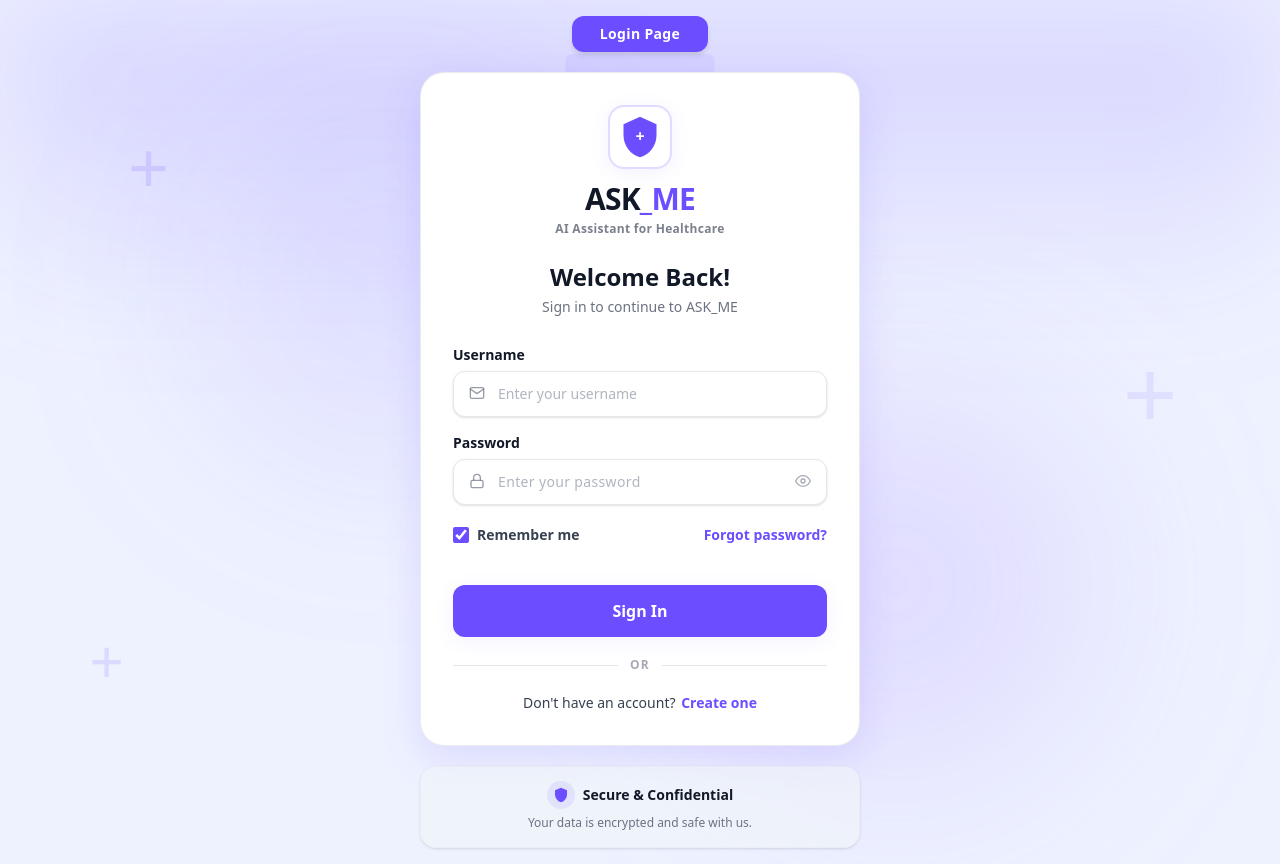
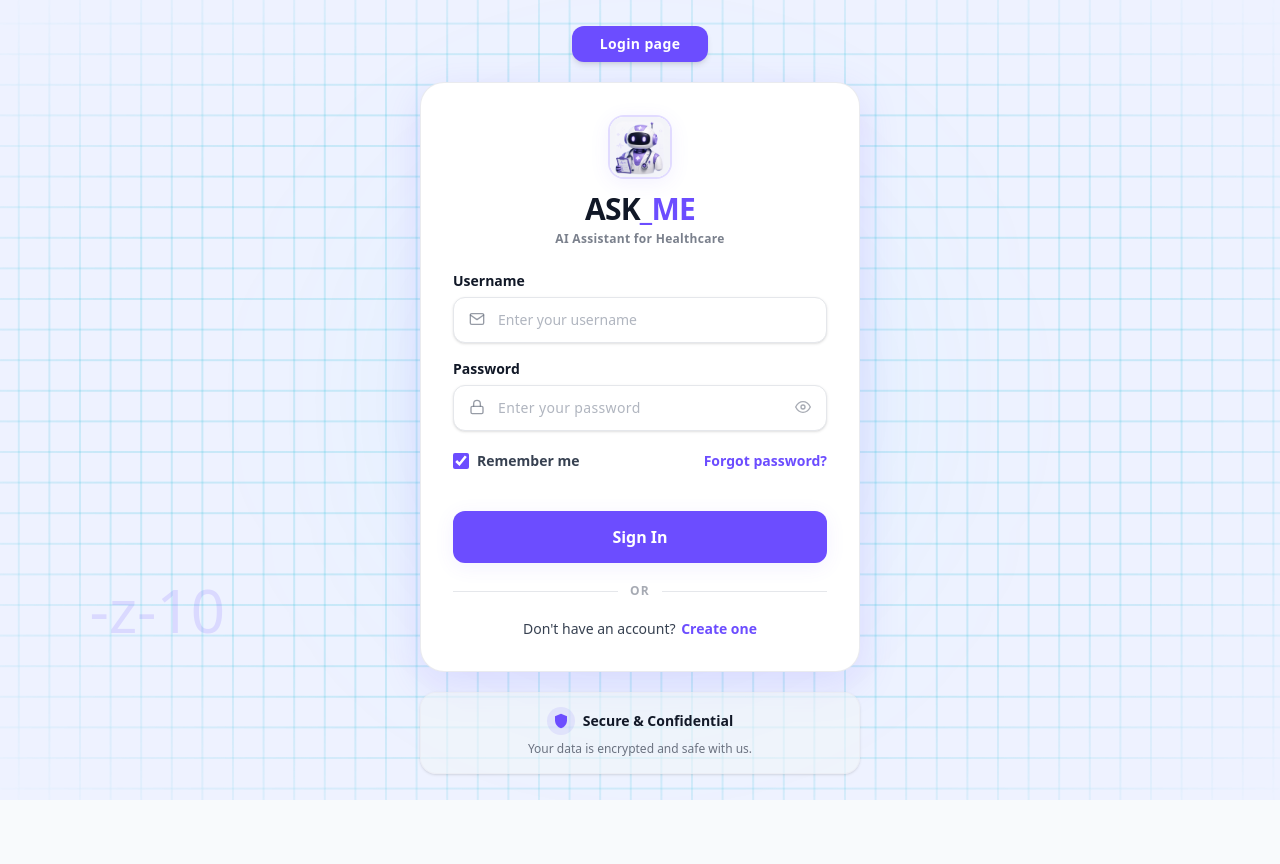
Before and after one commit to Nileshsharma0009/ASK_ME, a React (Vite) app in the folder frontend/: page / in a window 1280 px wide. After the commit the page ends 800 px from the top, so only its background shows below. Built offline with nearby package versions, Linux system fonts and the light colour scheme; no server answers.

Commit message:
feat: enhance form validation and improve UI interactions in registration and login views

```diff
--- a/frontend/src/views/ChatPanel.jsx
+++ b/frontend/src/views/ChatPanel.jsx
@@ -321,7 +321,7 @@ export default function ChatPanel() {
              UI BLOCK: EMPTY STATE / WELCOME HERO INTERFACE
              Displays logo graphics, headers, descriptions, and prompt buttons.
              ========================================================================== */
-          <div className="mx-auto flex min-h-[75vh] w-full max-w-5xl flex-col items-center justify-center relative px-4 overflow-hidden selection:bg-primary/20">
+ <div className="mx-auto flex min-h-[75vh] w-full max-w-5xl flex-col items-center justify-center relative px-4 overflow-hidden selection:bg-primary/20">
 
     {/* SYSTEM BACKGROUND ACCENTS: Subtle high-tech background matrix structure */}
     <div className="absolute inset-0 bg-[linear-gradient(to_right,#8080800a_1px,transparent_1px),linear-gradient(to_bottom,#8080800a_1px,transparent_1px)] bg-[size:14px_24px] [mask-image:radial-gradient(ellipse_60%_50%_at_50%_50%,#000_70%,transparent_100%)] pointer-events-none -z-10" />
--- a/frontend/src/views/LoginView.jsx
+++ b/frontend/src/views/LoginView.jsx
@@ -18,7 +18,7 @@ export default function LoginView() {
   const [error, setError] = useState('');
   const navigate = useNavigate();
 
-const handleLogin = async (e) => {
+  const handleLogin = async (e) => {
     e.preventDefault();
     setLoading(true);
     setError('');
@@ -27,11 +27,10 @@ const handleLogin = async (e) => {
       const baseUrl = import.meta.env.VITE_BACKEND_URL;
 
       // 2. Direct full dynamic URL par POST request bhej di
-     const { data } = await api.post(`${baseUrl}/auth/login`, {
-  email: username,
-  password,
-});
-
+      const { data } = await api.post(`${baseUrl}/auth/login`, {
+        email: username,
+        password,
+      });
 
       auth.login(data.user, data.token, { persist: rememberMe });
       if (env.postLoginPath) {
@@ -65,28 +64,66 @@ const handleLogin = async (e) => {
   return (
     <div className="min-h-screen relative bg-indigo-50 flex items-center justify-center p-4 antialiased overflow-hidden">
 
+      {/* ==========================================================================
+          UI COMPONENT BLOCK: HIGH-VISIBILITY INTERACTIVE MOUSE-TRACKING GRID BACKDROP
+          Uses real-time local state tracking to displace the background matrix plane
+          smoothly depending on the cursor coordinate vectors.
+          ========================================================================== */}
+      <div
+        className="absolute inset-0 overflow-hidden pointer-events-none z-0"
+        onMouseMove={(e) => {
+          const { currentTarget, clientX, clientY } = e;
+          const { left, top, width, height } = currentTarget.getBoundingClientRect();
+
+          // Calculate precise percentage-based coordinates tracking from the center point
+          const x = (clientX - left - width / 2) / (width / 2);
+          const y = (clientY - top - height / 2) / (height / 2);
+
+          // Feed the calculations directly into CSS custom variables for ultra-smooth rendering performance
+          currentTarget.style.setProperty('--mouse-x', `${x * 12}px`); // ◄ Controls the maximum horizontal grid shift
+          currentTarget.style.setProperty('--mouse-y', `${y * 12}px`); // ◄ Controls the maximum vertical grid shift
+        }}
+        style={{
+          '--mouse-x': '0px',
+          '--mouse-y': '0px',
+          pointerEvents: 'auto' // Activates mouse interception layers specifically for this wrapper frame
+        }}
+      >
+        {/* THE COMPONENT GRID SUBSTRATE: High-visibility clinical cyan/teal matrix plane */}
+        <div
+          className="absolute inset-0 transition-transform duration-300 ease-out"
+          style={{
+            backgroundImage: `
+              linear-gradient(to right, rgba(6, 182, 212, 0.16) 1.5px, transparent 1.5px),
+              linear-gradient(to bottom, rgba(6, 182, 212, 0.16) 1.5px, transparent 1.5px)
+            `,
+            backgroundSize: '30px 30px',
+            transform: 'translate(var(--mouse-x), var(--mouse-y)) scale(1.02)', // Smoothly shifts lines using GPU acceleration acceleration triggers
+            maskImage: 'radial-gradient(ellipse 70% 70% at 50% 50%, #000 60%, transparent 100%)',
+            WebkitMaskImage: 'radial-gradient(ellipse 70% 70% at 50% 50%, #000 60%, transparent 100%)'
+          }}
+        />
+
+        {/* AMBIENT GLOW LAYER: Secondary soft backing point aura that follows behind the grid tracking matrix */}
+        <div
+          className="absolute w-[400px] h-[400px] bg-cyan-400/10 rounded-full blur-[120px] transition-all duration-500 ease-out mix-blend-screen"
+          style={{
+            left: 'calc(50% - 200px)',
+            top: 'calc(50% - 200px)',
+            transform: 'translate(calc(var(--mouse-x) * 2.5), calc(var(--mouse-y) * 2.5))' // Ambient aura travels slightly faster for depth perception
+          }}
+        />
+      </div>
+
       {/* Soft Clinical Violet Background Ambient Orbs */}
-      <div className="absolute top-0 inset-x-0 h-80 bg-gradient-to-b from-primary/20 to-transparent pointer-events-none blur-3xl" />
-      <div className="absolute top-[10%] left-[15%] w-96 h-96 rounded-full bg-primary/10 blur-[100px] pointer-events-none" />
-      <div className="absolute bottom-[10%] right-[15%] w-96 h-96 rounded-full bg-violet-400/20 blur-[100px] pointer-events-none" />
+      <div className="absolute top-0 inset-x-0 h-80 bg-gradient-to-b from-primary/20 to-transparent pointer-events-none blur-3xl -z-10" />
+      <div className="absolute top-[10%] left-[15%] w-96 h-96 rounded-full bg-primary/10 blur-[100px] pointer-events-none -z-10" />
+      <div className="absolute bottom-[10%] right-[15%] w-96 h-96 rounded-full bg-violet-400/20 blur-[100px] pointer-events-none -z-10" />
 
       {/* Aesthetic Plus Healthcare Vectors */}
-      <div className="absolute top-[15%] left-[10%] text-primary/15 font-light text-7xl select-none hidden md:block">+</div>
-      <div className="absolute top-[40%] right-[8%] text-primary/10 font-light text-8xl select-none hidden md:block">+</div>
-      <div className="absolute bottom-[20%] left-[7%] text-primary/15 font-light text-6xl select-none hidden md:block">+</div>
-
-      {/* Decorative Mock-up Hospital Vector Substrate Illustration */}
-      <div className="absolute top-[4%] inset-x-0 flex justify-center opacity-[0.07] pointer-events-none">
-        <svg width="280" height="140" viewBox="0 0 300 150" className="text-primary">
-          <rect x="70" y="20" width="160" height="130" fill="currentColor" rx="8" />
-          <rect x="90" y="40" width="25" height="25" fill="white" rx="3" />
-          <rect x="135" y="40" width="25" height="25" fill="white" rx="3" />
-          <rect x="180" y="40" width="25" height="25" fill="white" rx="3" />
-          <rect x="90" y="85" width="25" height="25" fill="white" rx="3" />
-          <rect x="135" y="85" width="25" height="25" fill="white" rx="3" />
-          <rect x="180" y="85" width="25" height="25" fill="white" rx="3" />
-        </svg>
-      </div>
+      <div className="absolute top-[15%] left-[10%] text-primary/15 font-light text-7xl select-none hidden md:block"></div>
+      <div className="absolute top-[40%] right-[8%] text-primary/10 font-light text-8xl select-none hidden md:block"></div>
+      <div className="absolute bottom-[20%] left-[7%] text-primary/15 font-light text-6xl select-none hidden md:block">-z-10</div>
 
       <motion.div
         className="relative z-10 w-full max-w-[440px]"
@@ -97,7 +134,7 @@ const handleLogin = async (e) => {
         {/* Top Centered Floating Location Badge */}
         <motion.div className="mb-5 flex justify-center" variants={itemVariants}>
           <div className="bg-primary px-7 py-2 rounded-xl text-white text-sm font-bold tracking-wide shadow-md">
-            Login Page
+            Login page
           </div>
         </motion.div>
 
@@ -105,7 +142,7 @@ const handleLogin = async (e) => {
         <div className="bg-card-bg rounded-modal p-8 border border-border-default/80 shadow-modal">
 
           {/* Brand Signature System Header */}
-          <div className="text-center mb-6">
+          {/* <div className="text-center mb-6">
             <div className="flex justify-center mb-3">
               <motion.div
                 className="w-16 h-16 bg-white rounded-2xl flex items-center justify-center border-2 border-primary/20 shadow-card"
@@ -123,15 +160,38 @@ const handleLogin = async (e) => {
             <p className="text-xs font-semibold tracking-wide text-secondary/90">
               AI Assistant for Healthcare
             </p>
+          </div> */}
+
+ <div className="text-center mb-6">
+            <div className="flex justify-center mb-3">
+              <motion.div
+                className="w-16 h-16 bg-white rounded-2xl flex items-center justify-center border-2 border-primary/20 shadow-card overflow-hidden"
+                whileHover={{ scale: 1.03 }}
+              >
+                {/* FIXED: Replaced standard shield icon vectors with clean unified public asset image pointer */}
+                <div className="w-full h-full overflow-hidden flex items-center justify-center bg-white">
+                  <img
+                    src="/logo2.png" // ◄ Change "logo.png" to your exact asset file name (e.g., /logo.png, /hospital-logo.svg)
+                    alt="Hospital Logo"
+                    className="w-full h-full object-contain"
+                  />
+                </div>
+              </motion.div>
+            </div>
+            <h1 className="text-3xl font-extrabold text-heading tracking-tight mb-1">
+              ASK<span className="text-primary">_ME</span>
+            </h1>
+            <p className="text-xs font-semibold tracking-wide text-secondary/90">
+              AI Assistant for Healthcare
+            </p>
           </div>
-
           {/* Operational Greeting Labels */}
-          <motion.h2 className="text-2xl font-bold text-heading text-center mb-1" variants={itemVariants}>
+          {/* <motion.h2 className="text-2xl font-bold text-heading text-center mb-1" variants={itemVariants}>
             Welcome Back!
           </motion.h2>
           <motion.p className="text-center text-secondary text-sm mb-7" variants={itemVariants}>
-            Sign in to continue to ASK_ME
-          </motion.p>
+             Login to continue to ASK_ME
+          </motion.p> */}
 
           {/* Error Message Container */}
           {error && (
--- a/frontend/src/views/Registerview.jsx
+++ b/frontend/src/views/Registerview.jsx
@@ -31,13 +31,46 @@ export default function RegisterView() {
     setError('');
     setSuccess('');
 
-    if (formData.password !== formData.confirmPassword) {
-      setError('Passwords do not match');
+    /* ==========================================================================
+       SECURITY CHECK: INPUT DATA VERIFICATION ENGINE
+       Sanitizes form inputs against strict system regex and complexity criteria.
+       ========================================================================== */
+    const trimmedName = formData.name.trim();
+    const cleanEmail = formData.email.trim();
+
+    // 1. Name sanity structure evaluation
+    if (trimmedName.length < 2) {
+      setError('Full name must be at least 2 characters long');
+      return;
+    }
+    if (!/^[a-zA-Z\s]+$/.test(trimmedName)) {
+      setError('Full name can only contain alphabetical letters and spaces');
       return;
     }
 
+    // 2. Email syntax standard confirmation
+    const emailRegex = /^[a-zA-Z0-9._%+-]+@[a-zA-Z0-9.-]+\.[a-zA-Z]{2,}$/;
+    if (!emailRegex.test(cleanEmail)) {
+      setError('Please provide a valid, formal email address');
+      return;
+    }
+
+    // 3. Password length minimum gate check
     if (formData.password.length < 6) {
       setError('Password must be at least 6 characters');
+      return;
+    }
+
+    // 4. Password alphanumeric complexity verification layer
+    const strongPasswordRegex = /^(?=.*[a-z])(?=.*[A-Z])(?=.*\d)/;
+    if (!strongPasswordRegex.test(formData.password)) {
+      setError('Password must contain at least one uppercase letter, one lowercase letter, and one number');
+      return;
+    }
+
+    // 5. Symmetric structural parity crosscheck
+    if (formData.password !== formData.confirmPassword) {
+      setError('Passwords do not match');
       return;
     }
 
@@ -48,8 +81,8 @@ export default function RegisterView() {
 
       // 2. Full dynamic URL par POST request bhej di
       await api.post(`${baseUrl}/auth/register`, {
-        name: formData.name,
-        email: formData.email,
+        name: trimmedName,
+        email: cleanEmail,
         password: formData.password,
       });
 
@@ -83,15 +116,64 @@ export default function RegisterView() {
   return (
     <div className="min-h-screen relative bg-indigo-50 flex items-center justify-center p-4 antialiased overflow-hidden">
 
+      {/* ==========================================================================
+          UI COMPONENT BLOCK: HIGH-VISIBILITY INTERACTIVE MOUSE-TRACKING GRID BACKDROP
+          Uses real-time local state tracking to displace the background matrix plane
+          smoothly depending on the cursor coordinate vectors.
+          ========================================================================== */}
+      <div
+        className="absolute inset-0 overflow-hidden pointer-events-none z-0"
+        onMouseMove={(e) => {
+          const { currentTarget, clientX, clientY } = e;
+          const { left, top, width, height } = currentTarget.getBoundingClientRect();
+
+          const x = (clientX - left - width / 2) / (width / 2);
+          const y = (clientY - top - height / 2) / (height / 2);
+
+          currentTarget.style.setProperty('--mouse-x', `${x * 12}px`);
+          currentTarget.style.setProperty('--mouse-y', `${y * 12}px`);
+        }}
+        style={{
+          '--mouse-x': '0px',
+          '--mouse-y': '0px',
+          pointerEvents: 'auto'
+        }}
+      >
+        {/* THE COMPONENT GRID SUBSTRATE: High-visibility clinical cyan/teal matrix plane */}
+        <div
+          className="absolute inset-0 transition-transform duration-300 ease-out"
+          style={{
+            backgroundImage: `
+              linear-gradient(to right, rgba(6, 182, 212, 0.16) 1.5px, transparent 1.5px),
+              linear-gradient(to bottom, rgba(6, 182, 212, 0.16) 1.5px, transparent 1.5px)
+            `,
+            backgroundSize: '30px 30px',
+            transform: 'translate(var(--mouse-x), var(--mouse-y)) scale(1.02)',
+            maskImage: 'radial-gradient(ellipse 70% 70% at 50% 50%, #000 60%, transparent 100%)',
+            WebkitMaskImage: 'radial-gradient(ellipse 70% 70% at 50% 50%, #000 60%, transparent 100%)'
+          }}
+        />
+
+        {/* AMBIENT GLOW LAYER: Secondary soft backing point aura that follows behind the grid tracking matrix */}
+        <div
+          className="absolute w-[400px] h-[400px] bg-cyan-400/10 rounded-full blur-[120px] transition-all duration-500 ease-out mix-blend-screen"
+          style={{
+            left: 'calc(50% - 200px)',
+            top: 'calc(50% - 200px)',
+            transform: 'translate(calc(var(--mouse-x) * 2.5), calc(var(--mouse-y) * 2.5))'
+          }}
+        />
+      </div>
+
       {/* Soft Clinical Violet Background Ambient Orbs */}
-      <div className="absolute top-0 inset-x-0 h-80 bg-gradient-to-b from-primary/20 to-transparent pointer-events-none blur-3xl" />
-      <div className="absolute top-[10%] left-[15%] w-96 h-96 rounded-full bg-primary/10 blur-[100px] pointer-events-none" />
-      <div className="absolute bottom-[10%] right-[15%] w-96 h-96 rounded-full bg-violet-400/20 blur-[100px] pointer-events-none" />
+      <div className="absolute top-0 inset-x-0 h-80 bg-gradient-to-b from-primary/20 to-transparent pointer-events-none blur-3xl -z-10" />
+      <div className="absolute top-[10%] left-[15%] w-96 h-96 rounded-full bg-primary/10 blur-[100px] pointer-events-none -z-10" />
+      <div className="absolute bottom-[10%] right-[15%] w-96 h-96 rounded-full bg-violet-400/20 blur-[100px] pointer-events-none -z-10" />
 
       {/* Aesthetic Plus Healthcare Vectors */}
-      <div className="absolute top-[15%] left-[10%] text-primary/15 font-light text-7xl select-none hidden md:block">+</div>
-      <div className="absolute top-[40%] right-[8%] text-primary/10 font-light text-8xl select-none hidden md:block">+</div>
-      <div className="absolute bottom-[20%] left-[7%] text-primary/15 font-light text-6xl select-none hidden md:block">+</div>
+      <div className="absolute top-[15%] left-[10%] text-primary/15 font-light text-7xl select-none hidden md:block -z-10">+</div>
+      <div className="absolute top-[40%] right-[8%] text-primary/10 font-light text-8xl select-none hidden md:block -z-10">+</div>
+      <div className="absolute bottom-[20%] left-[7%] text-primary/15 font-light text-6xl select-none hidden md:block -z-10">+</div>
 
       <motion.div
         className="relative z-10 w-full max-w-[440px]"
@@ -110,7 +192,7 @@ export default function RegisterView() {
         <div className="bg-card-bg rounded-modal p-8 border border-border-default/80 shadow-modal">
 
           {/* Brand Signature System Header */}
-          <div className="text-center mb-6">
+          {/* <div className="text-center mb-6">
             <div className="flex justify-center mb-3">
               <motion.div
                 className="w-16 h-16 bg-white rounded-2xl flex items-center justify-center border-2 border-primary/20 shadow-card"
@@ -128,15 +210,40 @@ export default function RegisterView() {
             <p className="text-xs font-semibold tracking-wide text-secondary/90">
               AI Assistant for Healthcare
             </p>
+          </div> */}
+
+
+{/* Brand Signature System Header */}
+          <div className="text-center mb-6">
+            <div className="flex justify-center mb-3">
+              <motion.div
+                className="w-16 h-16 bg-white rounded-2xl flex items-center justify-center border-2 border-primary/20 shadow-card overflow-hidden"
+                whileHover={{ scale: 1.03 }}
+              >
+                {/* FIXED: Replaced standard shield icon vectors with clean unified public asset image pointer */}
+                <div className="w-full h-full overflow-hidden flex items-center justify-center bg-white">
+                  <img
+                    src="/logo2.png" // ◄ Change "logo.png" to your exact asset file name (e.g., /logo.png, /hospital-logo.svg)
+                    alt="Hospital Logo"
+                    className="w-full h-full object-contain"
+                  />
+                </div>
+              </motion.div>
+            </div>
+            <h1 className="text-3xl font-extrabold text-heading tracking-tight mb-1">
+              ASK<span className="text-primary">_ME</span>
+            </h1>
+            <p className="text-xs font-semibold tracking-wide text-secondary/90">
+              AI Assistant for Healthcare
+            </p>
           </div>
-
           {/* Operational Greeting Labels */}
-          <motion.h2 className="text-2xl font-bold text-heading text-center mb-1" variants={itemVariants}>
+          {/* <motion.h2 className="text-2xl font-bold text-heading text-center mb-1" variants={itemVariants}>
             Join ASK_ME
           </motion.h2>
           <motion.p className="text-center text-secondary text-sm mb-7" variants={itemVariants}>
             Create your account to get started
-          </motion.p>
+          </motion.p> */}
 
           {/* Error Message Container */}
           {error && (
```
